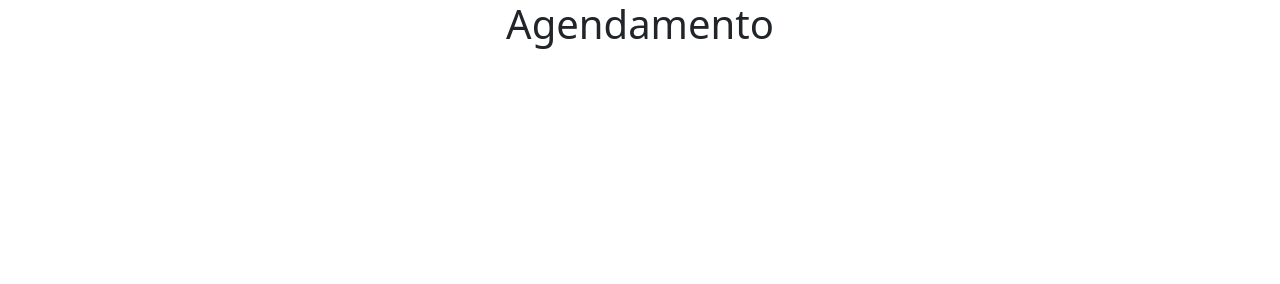
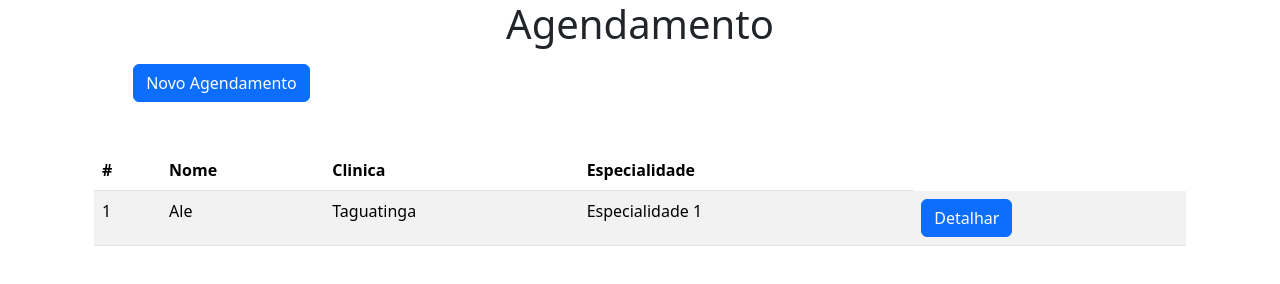
Before and after one commit to jupitters/programacao-web-GPE02M0760, a website: page atividade5/views/agendamentos.html in a window 1280 px wide. Drawn offline with nearby package versions, Linux system fonts and the light colour scheme.

Commit message:
pag agendamentos

```diff
--- a/atividade5/views/agendamentos.html
+++ b/atividade5/views/agendamentos.html
@@ -11,10 +11,34 @@
         <div class="container">
             <div class="row text-center">
                 <h1>Agendamento</h1>
+                <div class="col-3 mt-2">
+                    <a href="/" class="btn btn-primary"">Novo Agendamento</a>
+                </div>
             </div>
 
-
-
+            <div class="row mt-5">
+                <div class="col-12">
+                    <table class="table table-striped">
+                        <thead>
+                            <tr>
+                                <th>#</th>
+                                <th>Nome</th>
+                                <th>Clinica</th>
+                                <th>Especialidade</th>
+                            </tr>
+                        </thead>
+                        <tbody>
+                            <tr>
+                                <td>1</td>
+                                <td>Ale</td>
+                                <td>Taguatinga</td>
+                                <td>Especialidade 1</td>
+                                <td><a href="/detalhar_agendamento/1" class="btn btn-primary">Detalhar</a></td>
+                            </tr>
+                        </tbody>
+                    </table>
+                </div>
+            </div>
 
         </div>
       </div>
```
